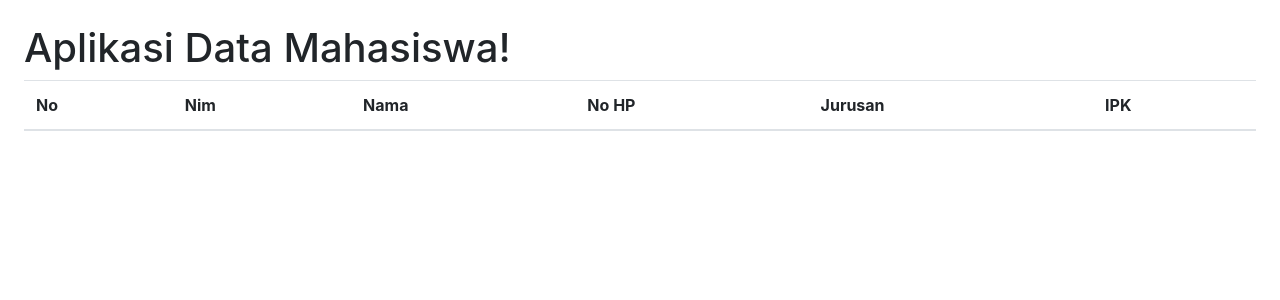
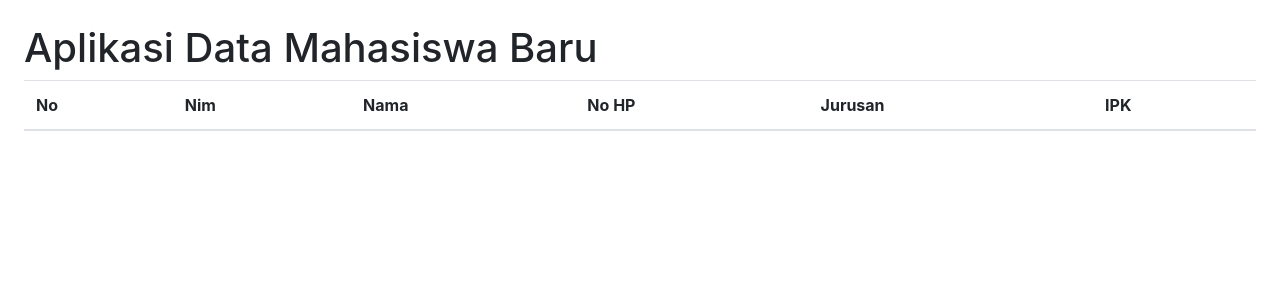
Before and after one commit to taufik230301/classico_web_CI, a CodeIgniter app: page /aplikasi-mahasiswa/ in a window 1280 px wide. Shown: the top 300 px of the page. Run offline with CodeIgniter, Linux system fonts and the light colour scheme; data that the repository does not hold is empty; some libraries are stand-ins or nearby versions.

Commit message:
perbahan pada tag h1

```diff
--- a/application/models/model_mahasiswa.php
+++ b/application/models/model_mahasiswa.php
@@ -12,4 +12,5 @@ class Model_mahasiswa extends CI_Model
     public function get_mahasiswa(){
         return $this->db->get('data_mahasiswa')->result_array();
     }
+
 }
--- a/application/views/home.php
+++ b/application/views/home.php
@@ -18,7 +18,7 @@ defined('BASEPATH') OR exit('No direct script access allowed');
 <body>
     <div class="p-4">
 
-        <h1>Aplikasi Data Mahasiswa!</h1>
+        <h1>Aplikasi Data Mahasiswa Baru</h1>
         <table class="table">
             <thead>
                 <tr>
```
